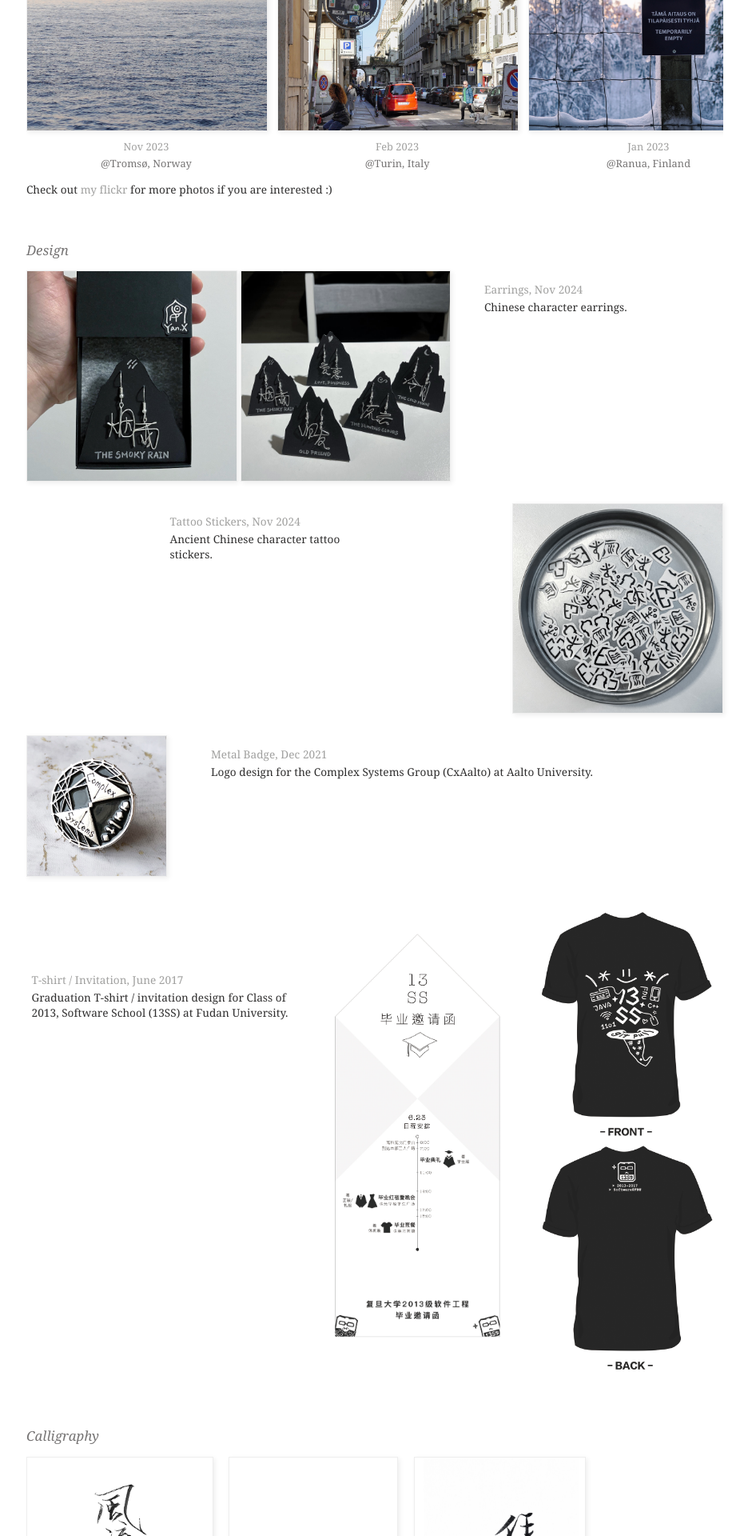
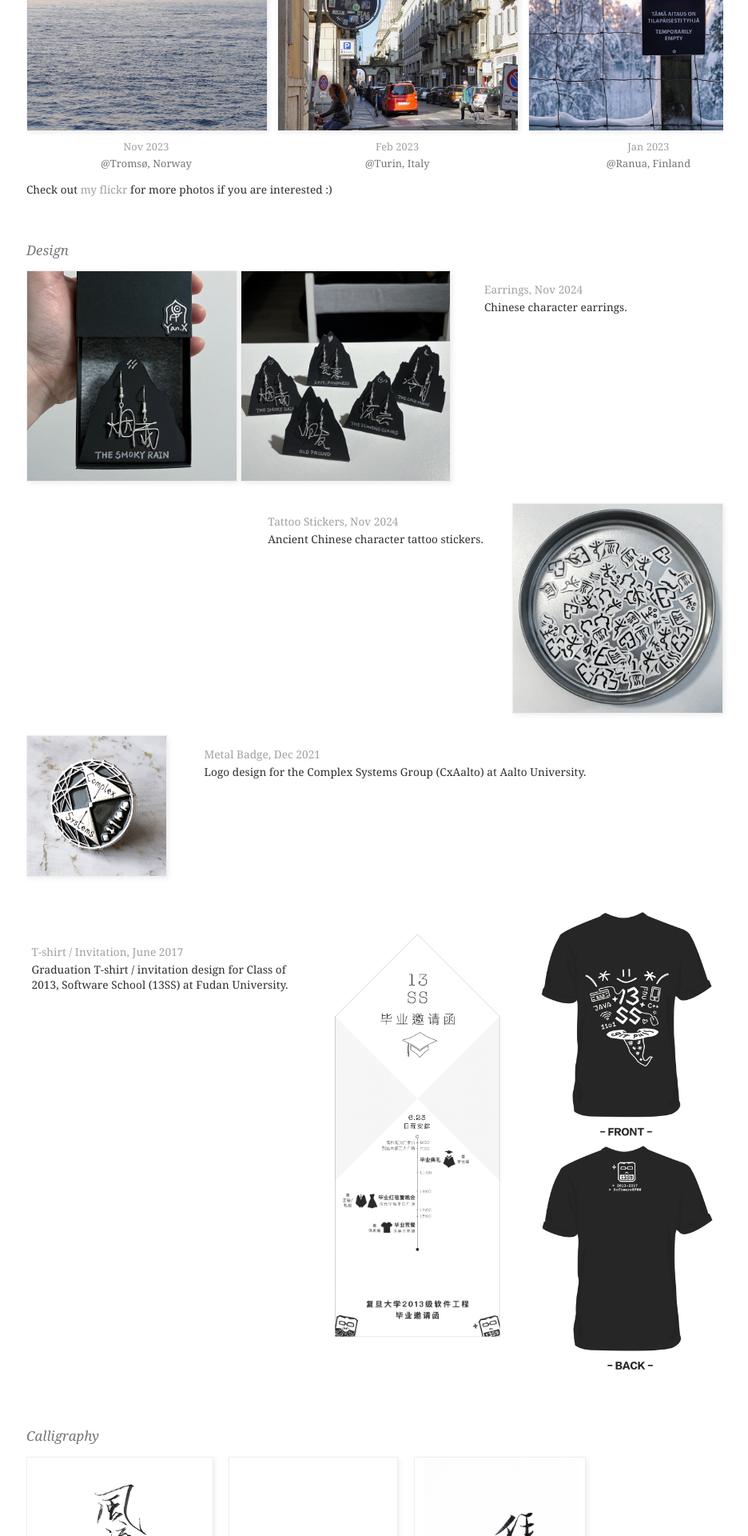
Before and after one commit to yanxxia/yanxxia.github.io, a Jekyll site: the page built from gallery.html, in a window 1280 px wide. Shown: the part 318-2238 px from the top of the page at 80% size, without its empty margins (171-1107 px from the left). Built offline with Jekyll 4.4.1, drawn with Linux system fonts in a browser that asks for light colours.

Commit message:
Update gallery page

```diff
--- a/_sass/main.scss
+++ b/_sass/main.scss
@@ -354,20 +354,20 @@ body {
 }
 
 .design-description-div.tt {
-  width: 30%;
+  width: 33%;
   float: left;
-  margin-left: 20%;
+  margin-left: 34%;
 }
 
 .design-description-div.cxaalto {
-  width: 75%;
+  width: 76%;
   float: right;
 }
 
 .design-description-div.ss {
   width: 38%;
   float: left;
-  margin-top: 9%;
+  margin-top: 5%;
 }
 
 .design-time.ss {
```
